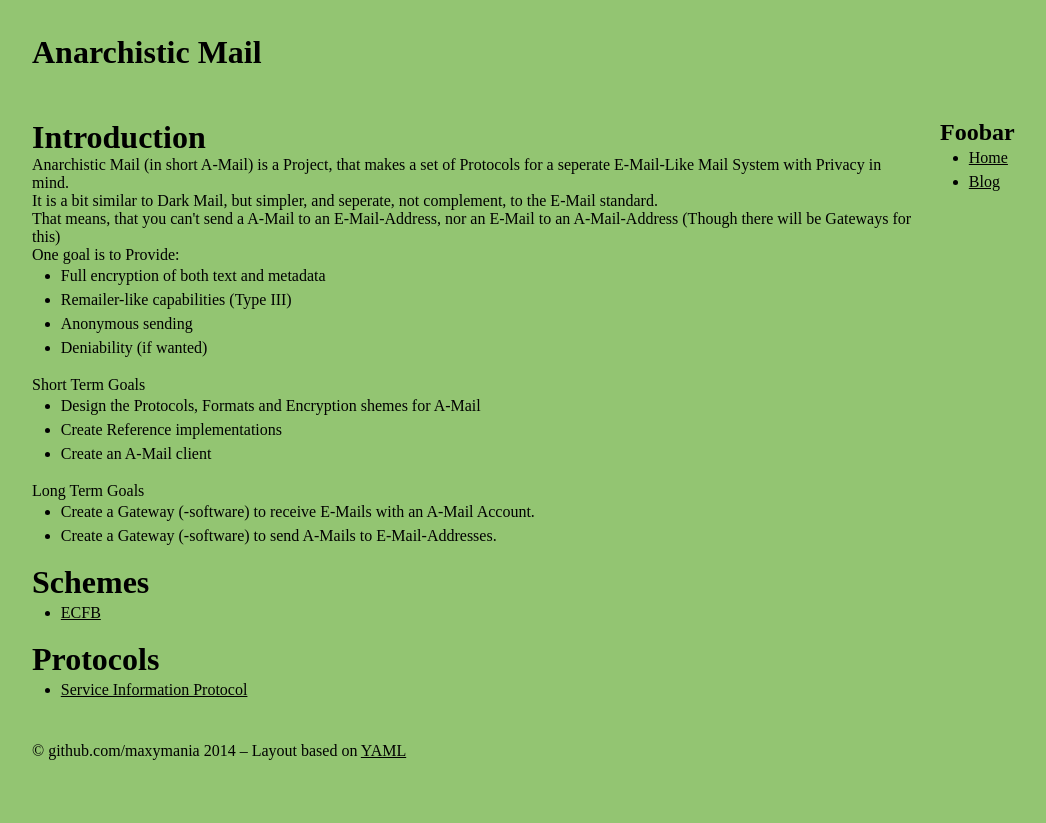
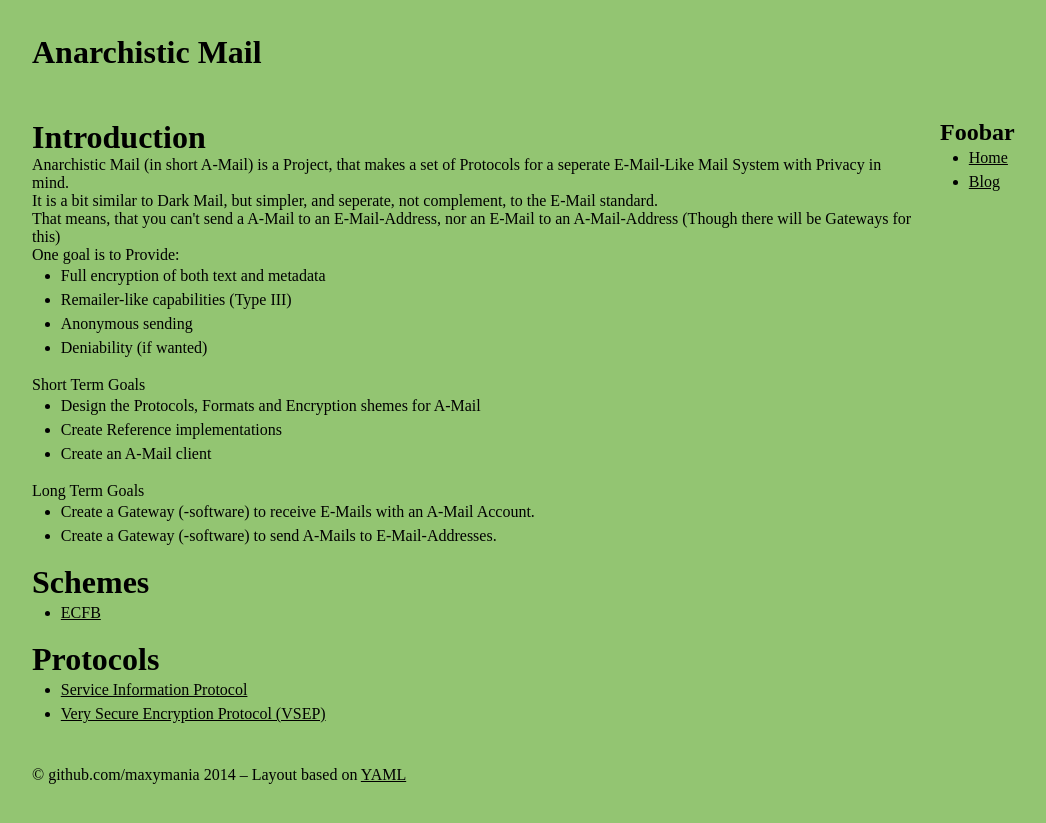
Before and after one commit to maxymania/anarchistic-mail, a Jekyll site: the page built from index.html, in a window 1280 px wide. Shown: the top 823 px of the page, without its empty margins (2-1048 px from the left). Built offline with Jekyll 4.4.1, drawn with Linux system fonts in a browser that asks for light colours; Markdown is read by kramdown in place of the engine named in the settings.

Commit message:
adding VSEP

```diff
--- a/index.html
+++ b/index.html
@@ -37,4 +37,5 @@ title: Home
 <h1>Protocols</h1>
 <ul>
 <li><a href="proto/service_info">Service Information Protocol</a></li>
+<li><a href="proto/vsep">Very Secure Encryption Protocol (VSEP)</a></li>
 </ul>
```
Also changed, not shown: proto/vsep.md (+2 -0 lines).
